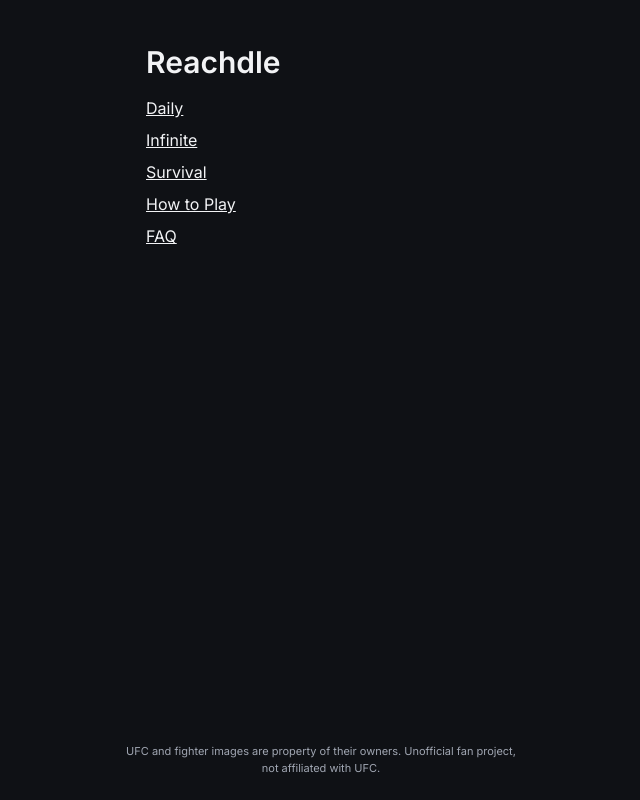
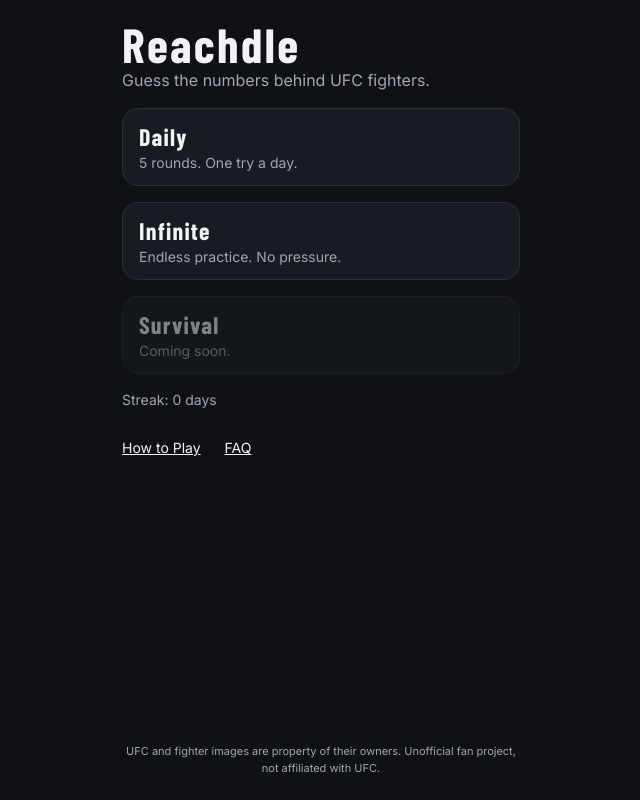
Before and after one commit to blchen10203/chrichu, a Next.js app in the folder web/: page / in a window 1280 px wide. Shown: the whole page, without its empty margins (319-959 px from the left). Built offline with nearby package versions, Linux system fonts and the light colour scheme.

Commit message:
Add home, How to Play and FAQ
Co-Authored-By: Claude Opus 5.5 <noreply@anthropic.com>

```diff
--- a/web/app/faq/page.tsx
+++ b/web/app/faq/page.tsx
@@ -1,9 +1,26 @@
-// TODO: spec section 8.
+import Link from "next/link";
+
+const faq = [
+  ["Where do the numbers come from?", "From official UFC fight statistics, through a public dataset that is refreshed after events. They cover UFC fights only."],
+  ["How often is it updated?", "About once a week."],
+  ["Why can I only play Daily once?", "So everyone gets one fair try at the same puzzle. Infinite is there for more."],
+  ["Where is my progress saved?", "In this browser only. There are no accounts, so clearing your browser data clears your streak."],
+  ["Is this an official UFC product?", "No. It is an unofficial fan project."],
+];
+
 export default function FaqPage() {
   return (
-    <main className="p-6">
-      <h1 className="text-2xl font-bold">FAQ</h1>
-      <p>Coming soon.</p>
-    </main>
+    <>
+      <h1 className="font-display text-4xl font-bold tracking-wider">FAQ</h1>
+      {faq.map(([q, a]) => (
+        <section key={q}>
+          <h2 className="font-semibold">{q}</h2>
+          <p className="text-muted">{a}</p>
+        </section>
+      ))}
+      <Link href="/" className="flex min-h-11 items-center underline">
+        Home
+      </Link>
+    </>
   );
 }
--- a/web/app/how-to-play/page.tsx
+++ b/web/app/how-to-play/page.tsx
@@ -1,9 +1,25 @@
-// TODO: spec section 8.
+import Link from "next/link";
+
+const steps = [
+  "You see one fighter's real number. That is the blue corner.",
+  "Drag the red figure or bar to your estimate for the other fighter. Tap − and + to fine-tune.",
+  "Press Lock In. The closer you are, the more of the 100 points you get. A near miss still scores full marks.",
+  "Daily is the same 5 rounds for everyone, once a day. Infinite never ends and does not count.",
+  "Share your Daily score and keep your streak going.",
+];
+
 export default function HowToPlayPage() {
   return (
-    <main className="p-6">
-      <h1 className="text-2xl font-bold">How to Play</h1>
-      <p>Coming soon.</p>
-    </main>
+    <>
+      <h1 className="font-display text-4xl font-bold tracking-wider">How to Play</h1>
+      <ol className="flex list-decimal flex-col gap-3 pl-5">
+        {steps.map((s) => (
+          <li key={s}>{s}</li>
+        ))}
+      </ol>
+      <Link href="/" className="flex min-h-11 items-center underline">
+        Home
+      </Link>
+    </>
   );
 }
--- a/web/app/page.tsx
+++ b/web/app/page.tsx
@@ -1,26 +1,23 @@
 import Link from "next/link";
+import { HomeModes } from "@/components/HomeModes";
 import { config } from "@/lib/config";
-
-// TODO: mode cards and current streak (spec section 8).
-const links = [
-  ["/daily", "Daily"],
-  ["/infinite", "Infinite"],
-  ["/survival", "Survival"],
-  ["/how-to-play", "How to Play"],
-  ["/faq", "FAQ"],
-];
 
 export default function Home() {
   return (
-    <main className="p-6">
-      <h1 className="text-3xl font-bold">{config.name}</h1>
-      <nav className="mt-4 flex flex-col gap-2">
-        {links.map(([href, label]) => (
-          <Link key={href} href={href} className="underline">
-            {label}
-          </Link>
-        ))}
+    <>
+      <div>
+        <h1 className="font-display text-5xl font-bold tracking-wider">{config.name}</h1>
+        <p className="text-muted">Guess the numbers behind UFC fighters.</p>
+      </div>
+      <HomeModes />
+      <nav className="flex gap-6 text-sm">
+        <Link href="/how-to-play" className="flex min-h-11 items-center underline">
+          How to Play
+        </Link>
+        <Link href="/faq" className="flex min-h-11 items-center underline">
+          FAQ
+        </Link>
       </nav>
-    </main>
+    </>
   );
 }
--- a/web/app/survival/page.tsx
+++ b/web/app/survival/page.tsx
@@ -1,9 +1,13 @@
-// TODO: spec section 7.3.
+import Link from "next/link";
+
 export default function SurvivalPage() {
   return (
-    <main className="p-6">
-      <h1 className="text-2xl font-bold">Survival</h1>
-      <p>Coming soon.</p>
-    </main>
+    <>
+      <h1 className="font-display text-4xl font-bold tracking-wider">Survival</h1>
+      <p>Survival is coming soon.</p>
+      <Link href="/" className="flex min-h-11 items-center underline">
+        Home
+      </Link>
+    </>
   );
 }
--- /dev/null
+++ b/web/components/HomeModes.tsx
@@ -0,0 +1,44 @@
+"use client";
+
+import Link from "next/link";
+import { useEffect, useState } from "react";
+import { localDate } from "@/lib/engine/rounds";
+import { browserStorage, currentStreak, load } from "@/lib/storage";
+
+const card = "flex min-h-[72px] flex-col justify-center rounded-2xl border border-line bg-panel px-4 py-3";
+const title = "font-display text-2xl font-bold tracking-wider";
+
+export function HomeModes() {
+  // The date and storage exist only after mount.
+  const [live, setLive] = useState<{ streak: number; total: number | null } | null>(null);
+  useEffect(() => {
+    const today = localDate(new Date());
+    const state = load(browserStorage());
+    const day = state.daily.days[today];
+    const total = day?.done ? day.scores.reduce((a, b) => a + b, 0) : null;
+    // eslint-disable-next-line react-hooks/set-state-in-effect
+    setLive({ streak: currentStreak(state, today), total });
+  }, []);
+
+  return (
+    <>
+      <Link href="/daily" className={card}>
+        <span className={title}>Daily</span>
+        <span className="text-sm text-muted">
+          {live?.total != null ? `Done today · ${live.total} / 500` : "5 rounds. One try a day."}
+        </span>
+      </Link>
+      <Link href="/infinite" className={card}>
+        <span className={title}>Infinite</span>
+        <span className="text-sm text-muted">Endless practice. No pressure.</span>
+      </Link>
+      <div className={`${card} opacity-50`} aria-disabled="true">
+        <span className={title}>Survival</span>
+        <span className="text-sm text-muted">Coming soon.</span>
+      </div>
+      <p className="min-h-5 text-sm text-muted">
+        {live && `Streak: ${live.streak} ${live.streak === 1 ? "day" : "days"}`}
+      </p>
+    </>
+  );
+}
```
Also changed, not shown: 1 other file (tests, documents, lock files or other folders).
